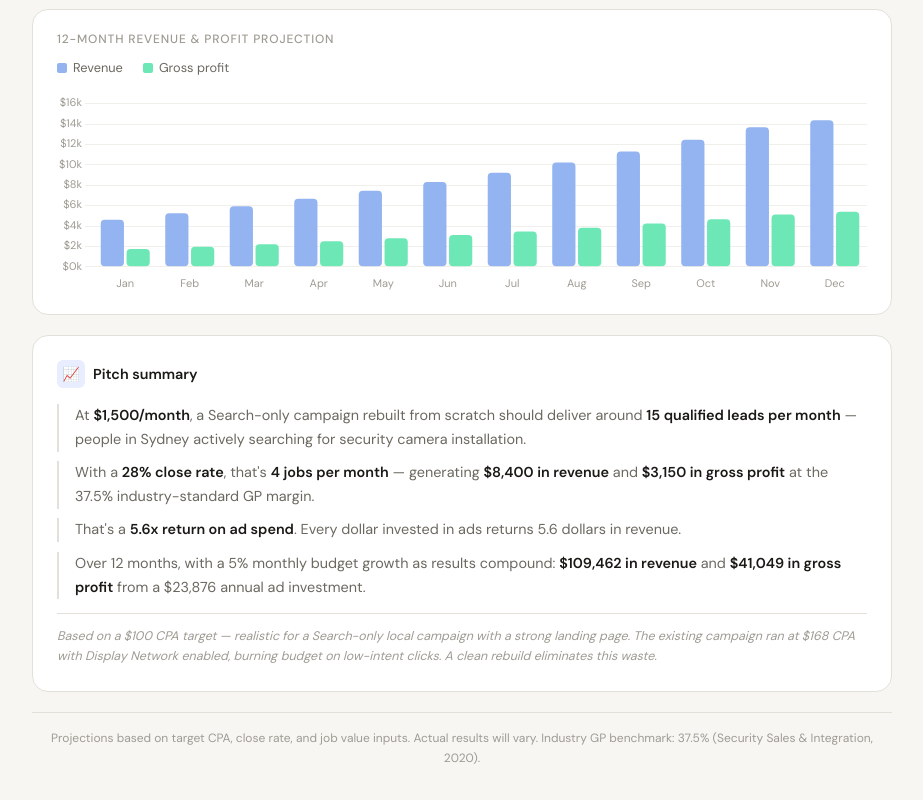
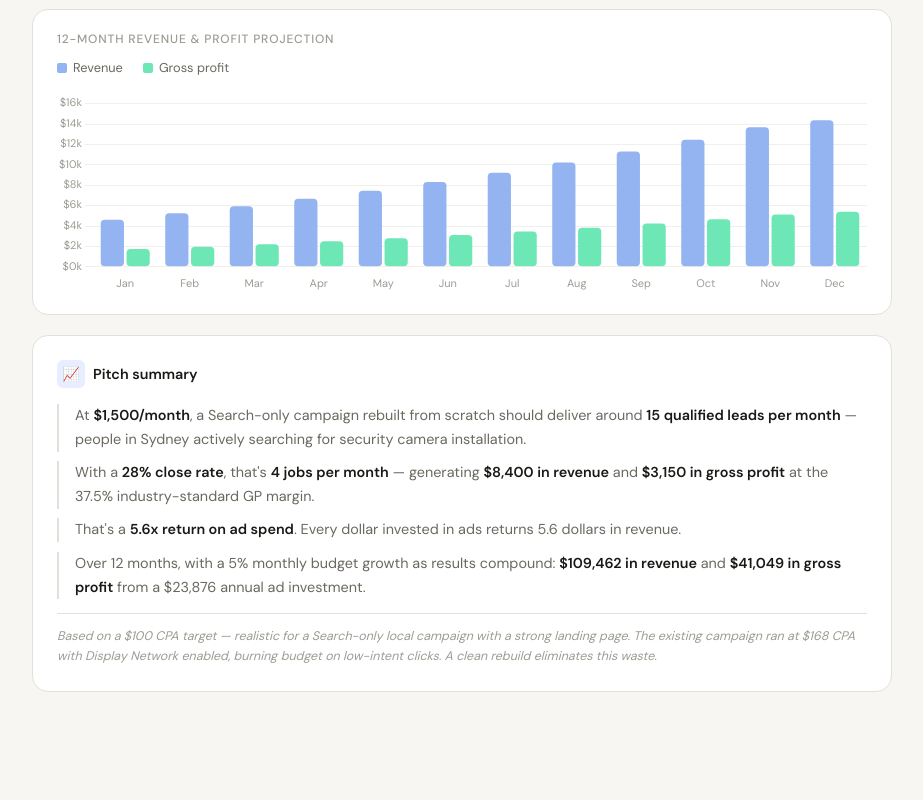
Before and after one commit to NoLoopsHQ/Vision-Connect, a plain HTML site: page index.html in a window 1280 px wide. Shown: the part 1131-1931 px from the top of the page, without its empty margins (178-1101 px from the left). After the commit the page ends 1875 px from the top, so only its background shows below. Drawn offline with nearby package versions, Linux system fonts and the light colour scheme.

Commit message:
Removed Footer

```diff
--- a/index.html
+++ b/index.html
@@ -513,10 +513,6 @@
     <div id="pitch-lines"></div>
   </div>
 
-  <div class="footer">
-    Projections based on target CPA, close rate, and job value inputs. Actual results will vary. Industry GP benchmark: 37.5% (Security Sales &amp; Integration, 2020).
-  </div>
-
 </div>
 
 <script>
```
